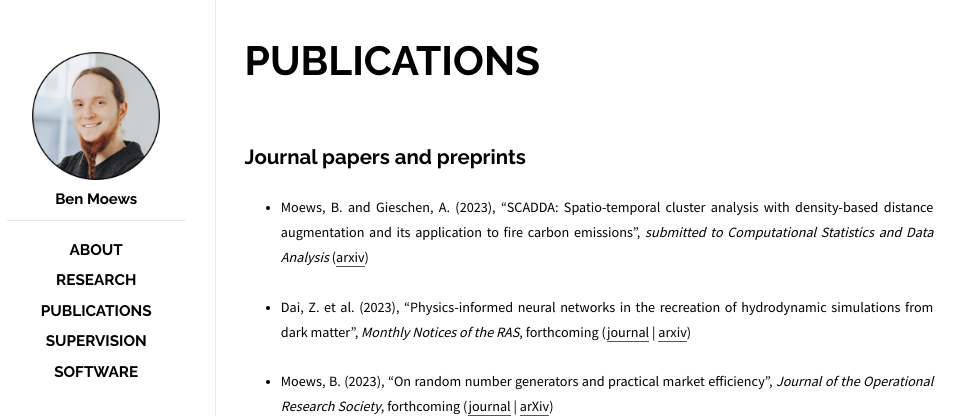
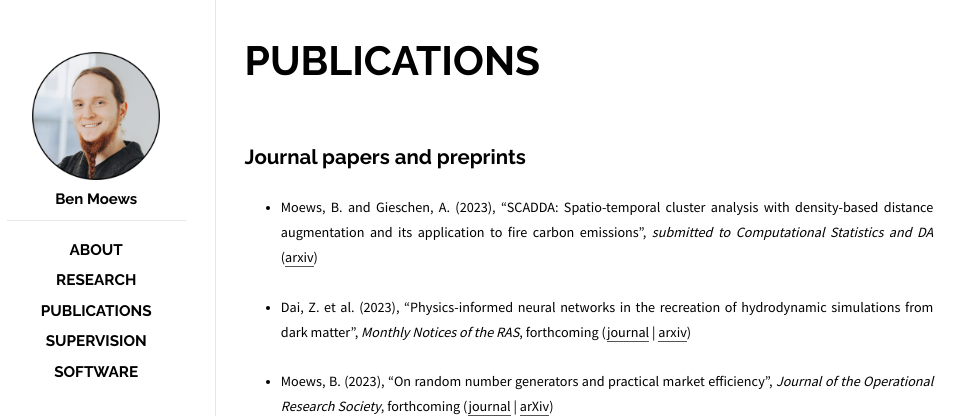
Before and after one commit to moews/moews.github.io, a Jekyll site: the page built from _posts/2017-03-25-publications.md, in a window 1280 px wide. Shown: the top 416 px of the page, without its empty margins (143-1111 px from the left). Built offline with Jekyll 4.4.1, drawn with Linux system fonts in a browser that asks for light colours.

Commit message:
Update 2017-03-25-publications.md

```diff
--- a/_posts/2017-03-25-publications.md
+++ b/_posts/2017-03-25-publications.md
@@ -10,7 +10,7 @@
 
 ## Journal papers and preprints
 
-* <small>Moews, B. and Gieschen, A. (2023), "SCADDA: Spatio-temporal cluster analysis with density-based distance augmentation and its application to fire carbon emissions", _submitted to Computational Statistics and Data Analysis_ ([arxiv](https://arxiv.org/abs/2311.04290))</small>
+* <small>Moews, B. and Gieschen, A. (2023), "SCADDA: Spatio-temporal cluster analysis with density-based distance augmentation and its application to fire carbon emissions", _submitted to Computational Statistics and DA_ ([arxiv](https://arxiv.org/abs/2311.04290))</small>
 
 * <small>Dai, Z. et al. (2023), "Physics-informed neural networks in the recreation of hydrodynamic simulations from dark matter", _Monthly Notices of the RAS_, forthcoming ([journal](https://doi.org/10.1093/mnras/stad3394) | [arxiv](https://arxiv.org/abs/2303.14090))</small>
 
```
